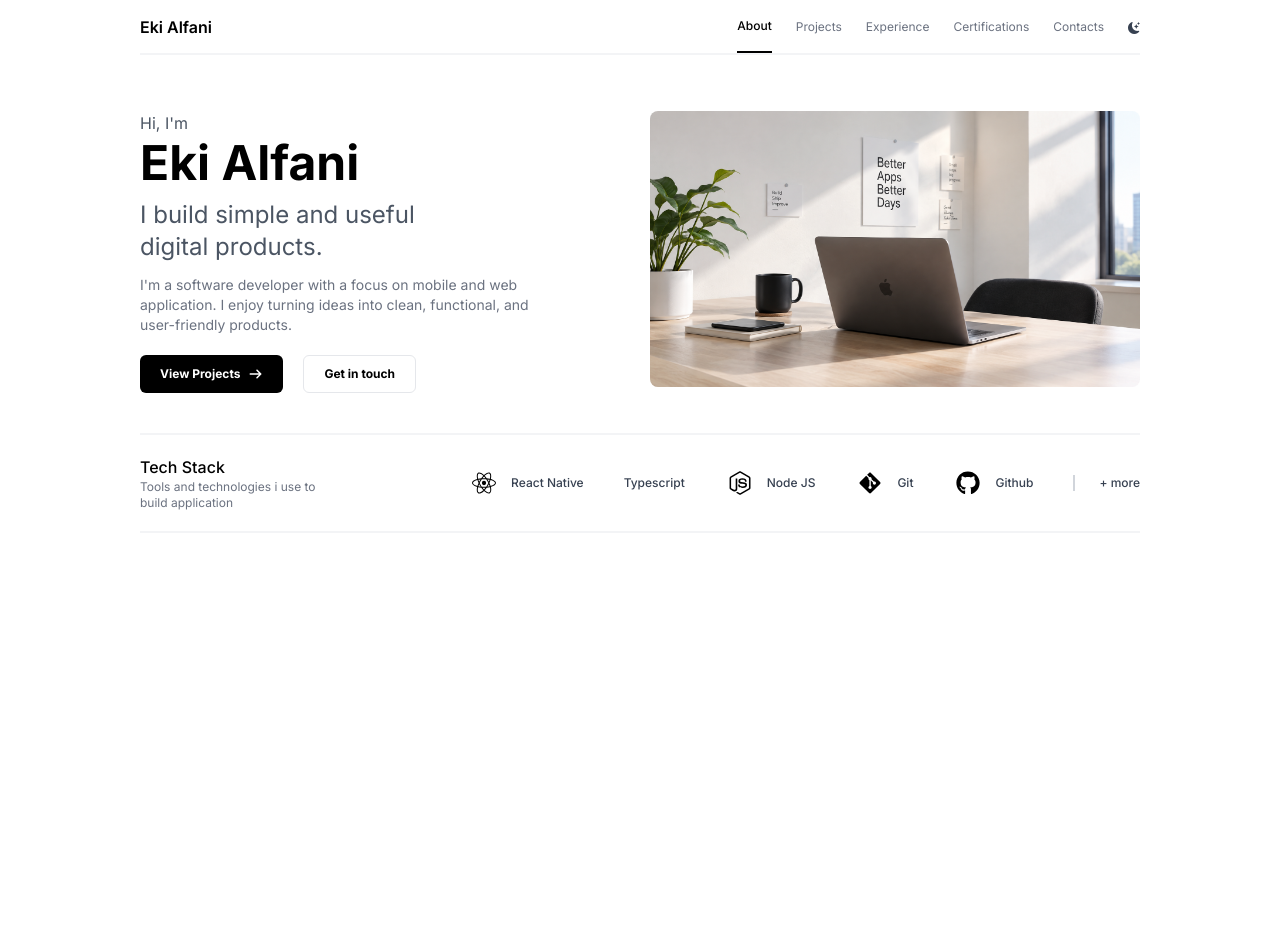
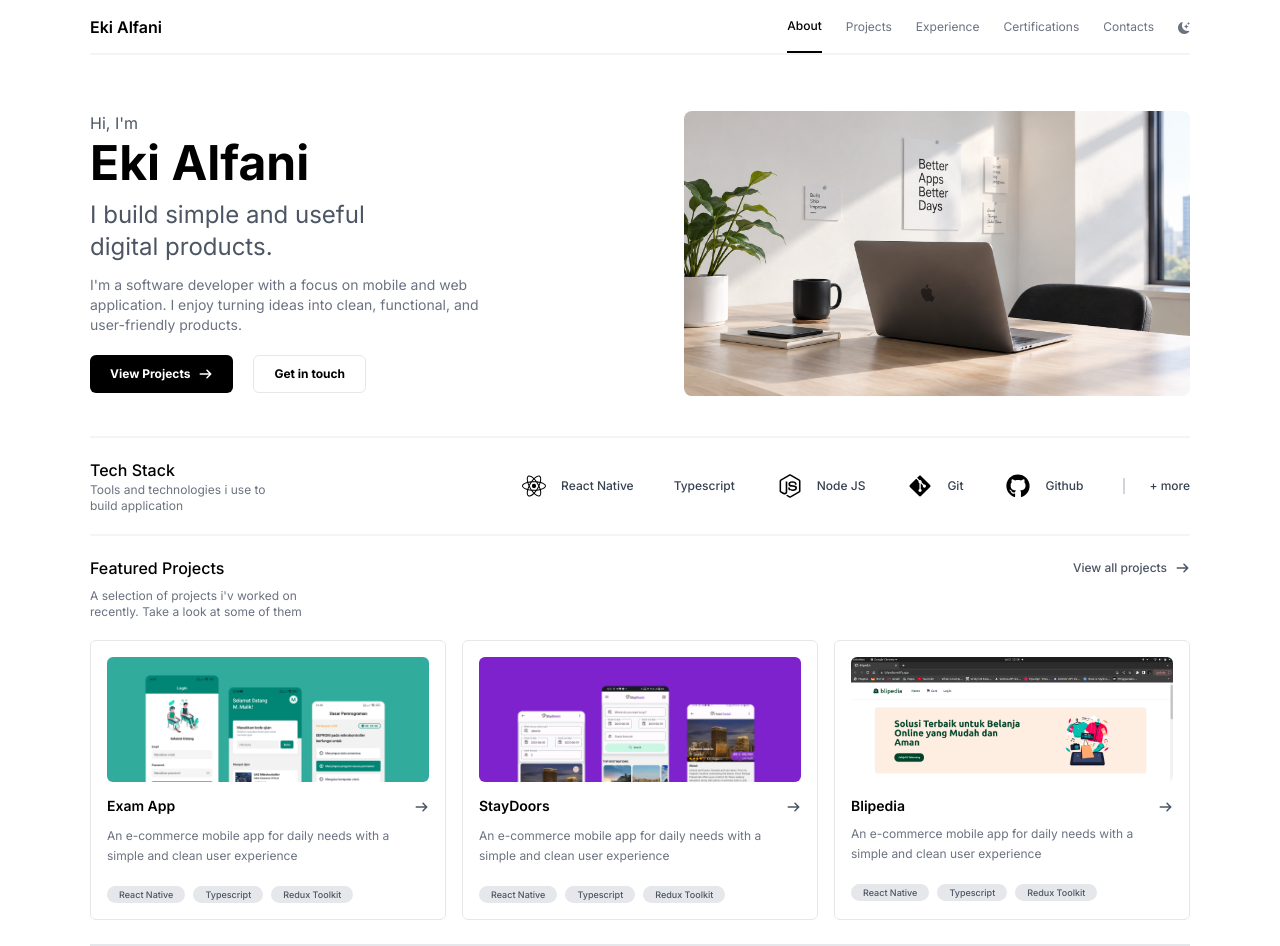
Before and after one commit to ekialfani/portfolio, a React (Create React App) app: page /about in a window 1280 px wide. Before the commit the page ends 800 px from the top, so only its background shows below. Built offline with nearby package versions, Linux system fonts and the light colour scheme.

Commit message:
feat(about): add projects section

```diff
--- a/src/components/Content.js
+++ b/src/components/Content.js
@@ -2,7 +2,7 @@ import AppRoute from "../routes/AppRouter";
 
 function Content() {
   return (
-    <main className="w-[90%] sm:w-[80%] xl:max-w-[1000px] mx-auto">
+    <main className="max-w-[1100px] mx-auto">
       <AppRoute />
     </main>
   );
--- a/src/components/Navbar.js
+++ b/src/components/Navbar.js
@@ -15,7 +15,7 @@ function Navbar() {
 
   return (
     <nav
-      className={`sticky top-0 right-0 z-40 max-w-[1000px] h-[55px] mx-auto flex justify-between border-b-2 border-gray-100 dark:border-b-gray-800`}
+      className={`sticky top-0 right-0 z-40 max-w-[1100px] h-[55px] mx-auto flex justify-between border-b-2 border-gray-100 dark:border-b-gray-800`}
     >
       <NavLink className="h-full hidden md:flex items-center" to="/about">
         <h1 className="text-md font-semibold text-black dark:text-white">
@@ -90,7 +90,7 @@ function Navbar() {
           {darkMode ? (
             <i class="bi bi-sun-fill text-yellow-500 text-xs"></i>
           ) : (
-            <i class="bi bi-moon-stars-fill text-[#374151] text-xs"></i>
+            <i class="bi bi-moon-stars-fill text-gray-500 text-xs"></i>
           )}
         </button>
       </ul>
@@ -101,7 +101,7 @@ function Navbar() {
         {darkMode ? (
           <i class="bi bi-sun-fill text-yellow-500"></i>
         ) : (
-          <i class="bi bi-moon-stars-fill text-[#374151]"></i>
+          <i class="bi bi-moon-stars-fill text-gray-500"></i>
         )}
       </button>
     </nav>
--- a/src/pages/About.js
+++ b/src/pages/About.js
@@ -12,43 +12,53 @@ import React from "react";
 function Home() {
   return (
     <div className="w-full relative">
-      <div className="flex gap-x-5 pt-14 pb-10 border-b-2 border-b-gray-100 dark:border-b-gray-800">
+      <div className="flex gap-x-10 pt-14 pb-10 border-b-2 border-b-gray-100 dark:border-b-gray-800">
+        {/* LEFT */}
         <div className="flex-1">
           <h1 className="text-md text-gray-600 mb-1 dark:text-gray-400">
             Hi, I'm
           </h1>
+
           <h1 className="text-5xl font-bold dark:text-white">Eki Alfani</h1>
+
           <h2 className="text-2xl text-gray-600 dark:text-gray-400 max-w-[300px] my-3">
             I build simple and useful digital products.
           </h2>
-          <p className="text-sm text-gray-500 max-w-[400px]">
+
+          <p className="text-sm text-gray-500 max-w-[400px] leading-5">
             I'm a software developer with a focus on mobile and web application.
             I enjoy turning ideas into clean, functional, and user-friendly
             products.
           </p>
+
           <div className="flex gap-x-5 mt-5">
-            <button className="bg-black dark:bg-white px-5 py-2.5 rounded-md flex flex-row items-center gap-x-2">
+            <button className="bg-black dark:bg-white px-5 py-2.5 rounded-md flex items-center gap-x-2">
               <p className="text-white dark:text-black text-xs font-bold">
                 View Projects
               </p>
+
               <FontAwesomeIcon
                 icon={faArrowRight}
-                className="text-white dark:text-black text-xs font-bold"
+                className="text-white dark:text-black text-xs"
               />
             </button>
+
             <button className="px-5 py-2.5 text-xs font-bold border border-gray-200 dark:border-gray-500 dark:text-gray-200 rounded-md">
               Get in touch
             </button>
           </div>
         </div>
-        <div className="flex-1">
+
+        {/* RIGHT */}
+        <div className="flex-1 pl-12">
           <img
-            className="w-full h-auto rounded-lg"
             src="./images/hero.png"
             alt="hero"
+            className="w-full h-full rounded-lg"
           />
         </div>
       </div>
+
       <div className="flex items-center py-5 border-b-2 border-b-gray-100 dark:border-b-gray-800">
         <div className="flex-1">
           <h2 className="text-md font-medium dark:text-white">Tech Stack</h2>
@@ -109,6 +119,128 @@ function Home() {
           </ul>
         </div>
       </div>
+
+      <div className="pt-5 pb-6 border-b-2 border-b-gray-200">
+        <div>
+          <div className="flex justify-between">
+            <p className="text-md font-medium">Featured Projects</p>
+            <button className="flex items-center gap-x-2">
+              <p className="text-xs font-medium text-gray-600">
+                View all projects
+              </p>
+              <FontAwesomeIcon
+                icon={faArrowRight}
+                className="text-gray-600 dark:text-gray-100 text-xs font-bold"
+              />
+            </button>
+          </div>
+          <p className="text-xs max-w-[215px] text-gray-500 mt-2">
+            A selection of projects i'v worked on recently. Take a look at some
+            of them
+          </p>
+        </div>
+
+        <div className="grid grid-cols-3 gap-4 mt-5">
+          <div className="p-4 border border-gray-200 rounded-md">
+            <div className="h-[125px] overflow-hidden rounded-md">
+              <img src="./images/exam-app.png" alt="exam-app" />
+            </div>
+
+            <div className="pt-3">
+              <div className="flex items-center justify-between mb-2">
+                <h4 className="text-sm font-semibold">Exam App</h4>
+                <button>
+                  <FontAwesomeIcon
+                    icon={faArrowRight}
+                    className="text-gray-600 dark:text-gray-100 text-xs font-bold"
+                  />
+                </button>
+              </div>
+              <p className="text-xs text-gray-500 leading-5">
+                An e-commerce mobile app for daily needs with a simple and clean
+                user experience
+              </p>
+              <div className="flex items-center gap-x-2 mt-5">
+                <p className="text-[9px] bg-gray-200 font-medium px-3 py-0.5 rounded-full text-gray-600">
+                  React Native
+                </p>
+                <p className="text-[9px] bg-gray-200 font-medium px-3 py-0.5 rounded-full text-gray-600">
+                  Typescript
+                </p>
+                <p className="text-[9px] bg-gray-200 font-medium px-3 py-0.5 rounded-full text-gray-600">
+                  Redux Toolkit
+                </p>
+              </div>
+            </div>
+          </div>
+
+          <div className="p-4 border border-gray-200 rounded-md">
+            <div className="h-[125px] overflow-hidden rounded-md">
+              <img src="./images/staydors.png" alt="exam-app" />
+            </div>
+
+            <div className="pt-3">
+              <div className="flex items-center justify-between mb-2">
+                <h4 className="text-sm font-semibold">StayDoors</h4>
+                <button>
+                  <FontAwesomeIcon
+                    icon={faArrowRight}
+                    className="text-gray-600 dark:text-gray-100 text-xs font-bold"
+                  />
+                </button>
+              </div>
+              <p className="text-xs text-gray-500 leading-5">
+                An e-commerce mobile app for daily needs with a simple and clean
+                user experience
+              </p>
+              <div className="flex items-center gap-x-2 mt-5">
+                <p className="text-[9px] bg-gray-200 font-medium px-3 py-0.5 rounded-full text-gray-600">
+                  React Native
+                </p>
+                <p className="text-[9px] bg-gray-200 font-medium px-3 py-0.5 rounded-full text-gray-600">
+                  Typescript
+                </p>
+                <p className="text-[9px] bg-gray-200 font-medium px-3 py-0.5 rounded-full text-gray-600">
+                  Redux Toolkit
+                </p>
+              </div>
+            </div>
+          </div>
+
+          <div className="p-4 border border-gray-200 rounded-md">
+            <div className="h-[125px] overflow-hidden rounded-md">
+              <img src="./images/blipedia.png" alt="exam-app" />
+            </div>
+
+            <div className="pt-3">
+              <div className="flex items-center justify-between mb-1.5">
+                <h4 className="text-sm font-semibold">Blipedia</h4>
+                <button>
+                  <FontAwesomeIcon
+                    icon={faArrowRight}
+                    className="text-gray-600 dark:text-gray-100 text-xs font-bold"
+                  />
+                </button>
+              </div>
+              <p className="text-xs text-gray-500 leading-5">
+                An e-commerce mobile app for daily needs with a simple and clean
+                user experience
+              </p>
+              <div className="flex items-center gap-x-2 mt-5">
+                <p className="text-[9px] bg-gray-200 font-medium px-3 py-0.5 rounded-full text-gray-600">
+                  React Native
+                </p>
+                <p className="text-[9px] bg-gray-200 font-medium px-3 py-0.5 rounded-full text-gray-600">
+                  Typescript
+                </p>
+                <p className="text-[9px] bg-gray-200 font-medium px-3 py-0.5 rounded-full text-gray-600">
+                  Redux Toolkit
+                </p>
+              </div>
+            </div>
+          </div>
+        </div>
+      </div>
     </div>
   );
 }
```
